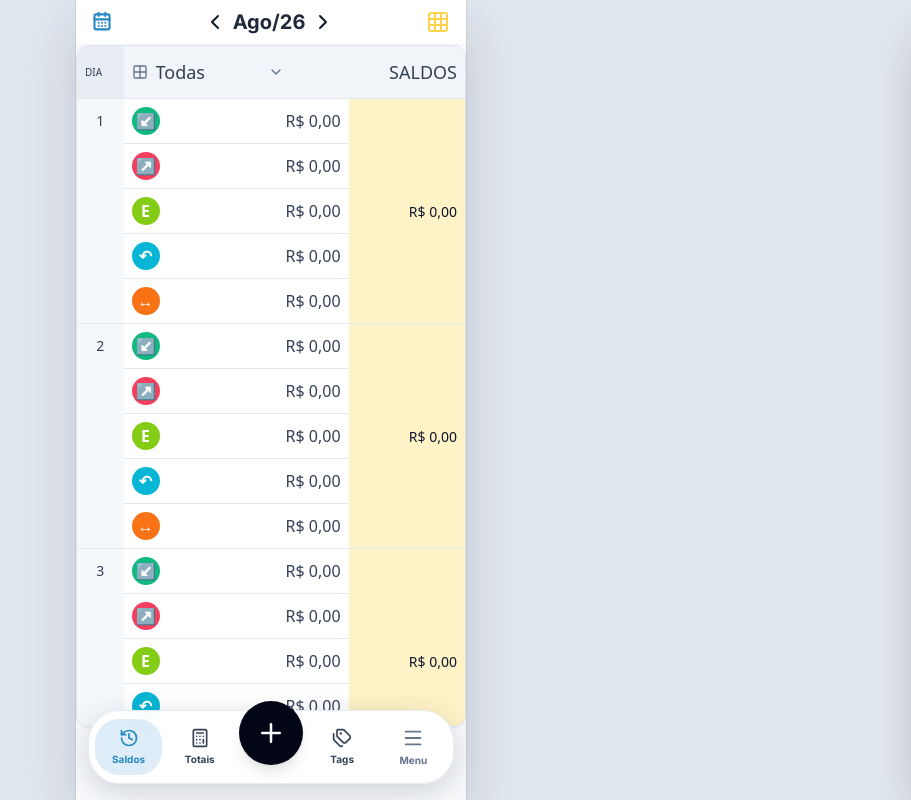
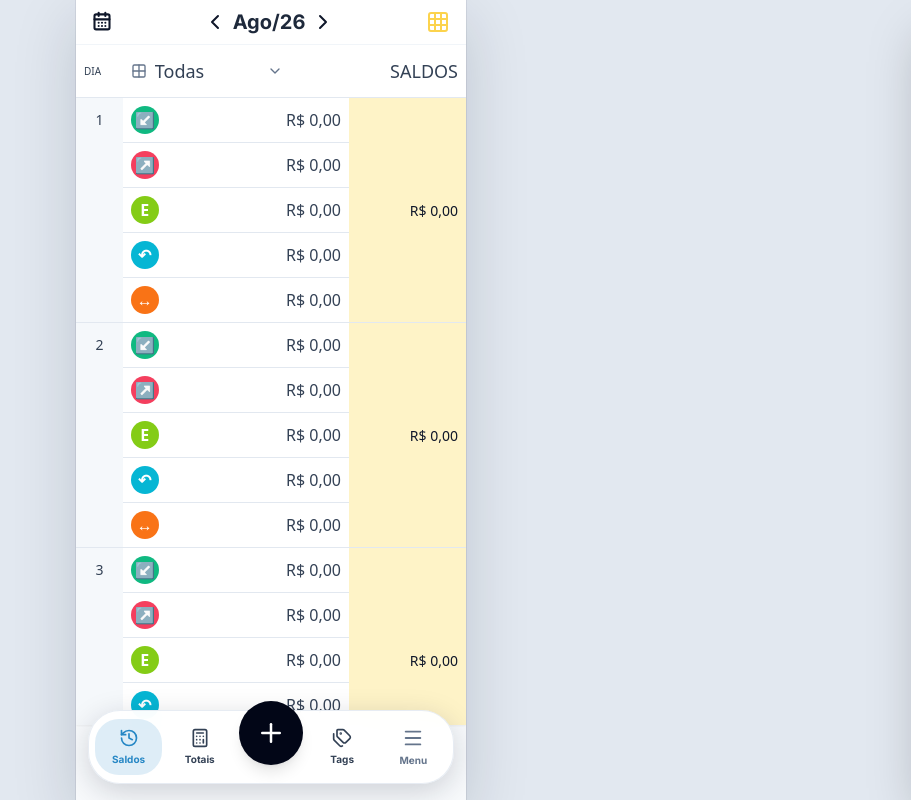
Before and after one commit to Heitor-moreira/Drachma, a React (Vite) app: page / in a window 1280 px wide. Shown: the whole page, without its empty margins (369-1280 px from the left). Built offline with nearby package versions, Linux system fonts and the light colour scheme.

Commit message:
Remove cantos arredondados da tabela de saldos

```diff
--- a/components/DailyBalanceView.tsx
+++ b/components/DailyBalanceView.tsx
@@ -134,7 +134,7 @@ const DailyBalanceView: React.FC<Props> = ({ transactions, dateRange, setDateRan
               if (!event.currentTarget.contains(event.relatedTarget as Node | null)) setIsPeriodPickerOpen(false);
             }}
           >
-            <button aria-label="Selecionar mês e ano" onClick={() => setIsPeriodPickerOpen(value => !value)} className="shrink-0 rounded-lg p-1 text-[#2687c5] hover:bg-[#e8f7e5]"><CalendarDays className="h-5 w-5" strokeWidth={2.5} /></button>
+            <button aria-label="Selecionar mês e ano" onClick={() => setIsPeriodPickerOpen(value => !value)} className="shrink-0 rounded-lg p-1 text-slate-900 hover:bg-slate-100"><CalendarDays className="h-5 w-5" strokeWidth={2.5} /></button>
             {isPeriodPickerOpen && <div className="absolute left-0 top-10 z-20 flex gap-2 rounded-xl border border-slate-200 bg-white p-3 shadow-xl dark:border-slate-700 dark:bg-slate-900"><select aria-label="Mês" value={parseLocalDate(dateRange.start).getMonth()} onChange={e => { const d = parseLocalDate(dateRange.start); const month = Number(e.target.value); setDateRange({ start: formatLocalYYYYMMDD(new Date(d.getFullYear(), month, 1)), end: formatLocalYYYYMMDD(new Date(d.getFullYear(), month + 1, 0)) }); }} className="rounded-lg bg-white p-1 font-bold text-slate-800 dark:bg-slate-800 dark:text-white dark:[color-scheme:dark]">{MONTHS.map((month, index) => <option key={month} value={index}>{month}</option>)}</select><select aria-label="Ano" value={parseLocalDate(dateRange.start).getFullYear()} onChange={e => { const year = Number(e.target.value); const d = parseLocalDate(dateRange.start); setDateRange({ start: formatLocalYYYYMMDD(new Date(year, d.getMonth(), 1)), end: formatLocalYYYYMMDD(new Date(year, d.getMonth() + 1, 0)) }); }} className="rounded-lg bg-white p-1 font-bold text-slate-800 dark:bg-slate-800 dark:text-white dark:[color-scheme:dark]">{Array.from({ length: 11 }, (_, index) => parseLocalDate(dateRange.start).getFullYear() - 5 + index).map(year => <option key={year} value={year}>{year}</option>)}</select></div>}
           </div>
           <div className="mx-auto flex items-center gap-0.5">
@@ -147,14 +147,14 @@ const DailyBalanceView: React.FC<Props> = ({ transactions, dateRange, setDateRan
       </div>
 
       {/* Visualização de Planilha */}
-      <div className="bg-white dark:bg-slate-900 rounded-xl shadow-sm border border-slate-200 dark:border-slate-800 overflow-hidden">
+      <div className="bg-white dark:bg-slate-900 shadow-sm overflow-hidden">
         <div className="overflow-x-hidden max-h-[calc(100vh-7.5rem)] custom-scrollbar">
           <table className="w-full table-fixed border-collapse font-sans">
             <thead className="border-b border-slate-200 dark:border-slate-700">
-              <tr className="bg-slate-100 dark:bg-slate-800">
-                <th className="w-[12%] py-3 px-2 bg-slate-200/60 text-left font-normal text-slate-700 dark:bg-slate-700/60 dark:text-slate-200 uppercase text-[10px]">Dia</th>
-                <th className="w-[58%] py-3 px-2"><div className="flex justify-start"><div className="relative flex items-center gap-2"><Grid2X2 className="w-4 h-4 text-slate-500" /><select aria-label="Filtrar por tipo" value={typeFilter} onChange={e => setTypeFilter(e.target.value)} className="min-w-0 max-w-[8rem] appearance-none bg-transparent pr-5 text-lg font-normal text-slate-700 outline-none dark:text-slate-200"><option value="ALL">Todas</option>{dailyTypes.map(item => <option key={item.key} value={item.key}>{item.label}</option>)}</select><ChevronDown className="pointer-events-none absolute right-0 w-4 h-4 text-slate-500" /></div></div></th>
-                <th className="w-[30%] p-2 text-right font-normal text-slate-700 dark:text-slate-200 uppercase text-lg whitespace-nowrap">Saldos</th>
+              <tr className="bg-white dark:bg-slate-900">
+                <th className="w-[12%] py-3 px-2 bg-white text-left font-normal text-slate-700 dark:bg-slate-900 dark:text-slate-200 uppercase text-[10px]">Dia</th>
+                <th className="w-[58%] py-3 px-2 bg-white dark:bg-slate-900"><div className="flex justify-start"><div className="relative flex items-center gap-2"><Grid2X2 className="w-4 h-4 text-slate-500" /><select aria-label="Filtrar por tipo" value={typeFilter} onChange={e => setTypeFilter(e.target.value)} className="min-w-0 max-w-[8rem] appearance-none bg-transparent pr-5 text-lg font-normal text-slate-700 outline-none dark:text-slate-200"><option value="ALL">Todas</option>{dailyTypes.map(item => <option key={item.key} value={item.key}>{item.label}</option>)}</select><ChevronDown className="pointer-events-none absolute right-0 w-4 h-4 text-slate-500" /></div></div></th>
+                <th className="w-[30%] p-2 bg-white text-right font-normal text-slate-700 dark:bg-slate-900 dark:text-slate-200 uppercase text-lg whitespace-nowrap">Saldos</th>
               </tr>
             </thead>
             <tbody>
```
